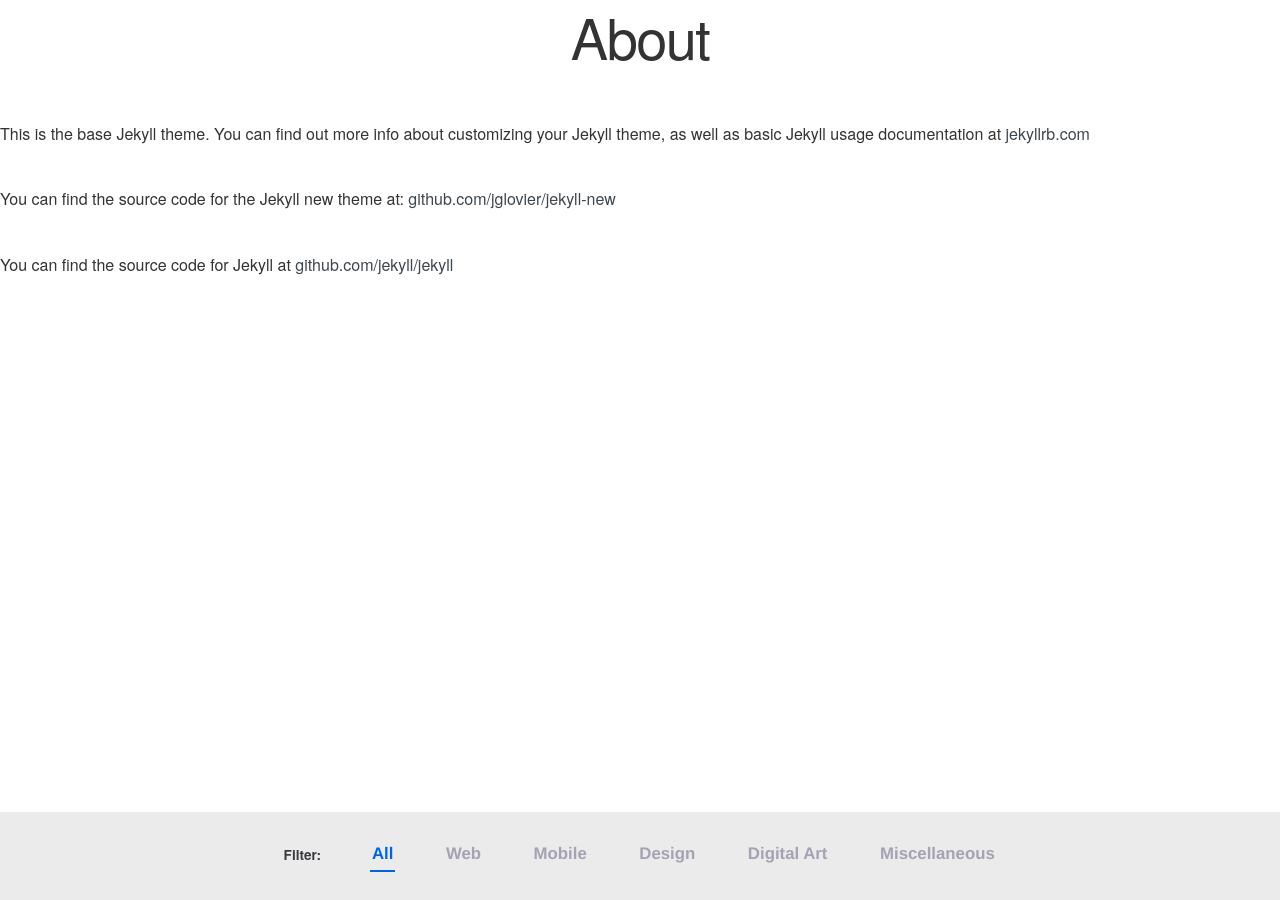
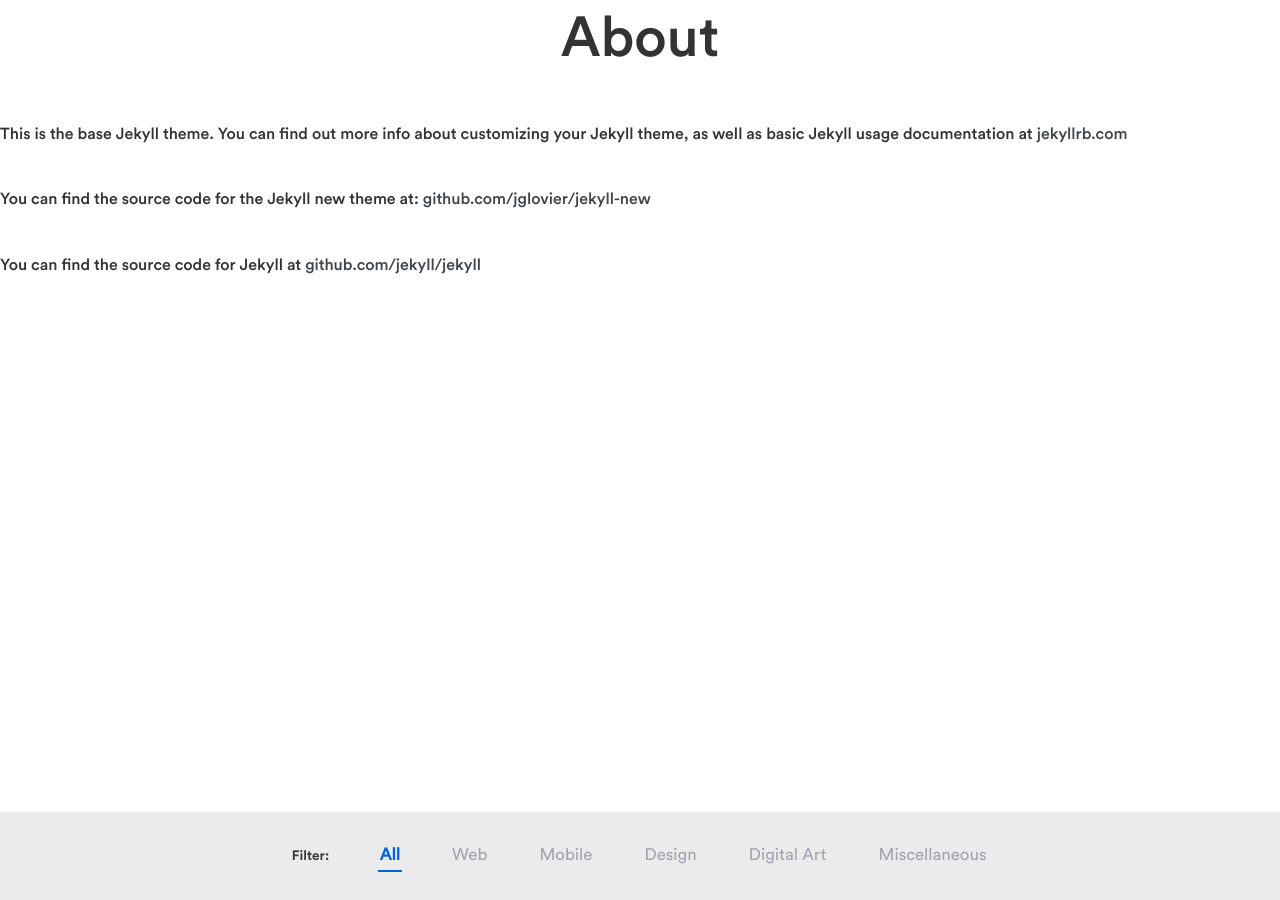
Before and after one commit to alejandrogarciasalas/portfolio-old, a Jekyll site: the page built from about.md, in a window 1280 px wide. Built offline with Jekyll 4.4.1, drawn with Linux system fonts in a browser that asks for light colours; nearby versions of some CDN libraries; some web fonts are replaced; library files that are not in the unit come from our copies.

Commit message:
update style

```diff
--- a/_sass/component.scss
+++ b/_sass/component.scss
@@ -119,7 +119,7 @@
 
 .meta__title {
 	font-size: .95em;
-	font-weight: bold;
+	font-weight: 300;
 	margin: 0;
 	padding: .4em 0 .1em;
 }
@@ -136,7 +136,6 @@
 /* Action style */
 
 .action {
-	font-family: Avenir, 'Helvetica Neue', 'Lato', 'Segoe UI', Helvetica, Arial, sans-serif;
 	font-size: 1.05em;
 	position: relative;
 	overflow: hidden;
@@ -164,29 +163,6 @@
 .text-hidden {
 	position: absolute;
 	top: 200%;
-}
-
-/* Add to cart button */
-
-.action--buy {
-	position: absolute;
-	top: 0;
-	right: 0;
-	padding: 1.85em 2.35em;
-	-webkit-transition: opacity .3s, -webkit-transform .3s;
-	transition: opacity .3s, transform .3s;
-	-webkit-transform: translate3d(-5px, 0, 0);
-	transform: translate3d(-5px, 0, 0);
-}
-
-.no-touch .action--buy {
-	opacity: 0;
-}
-
-.no-touch .grid__item:hover .action--buy {
-	opacity: 1;
-	-webkit-transform: translate3d(0, 0, 0);
-	transform: translate3d(0, 0, 0);
 }
 
 /* Fixed bottom bar */
@@ -224,7 +200,8 @@
 }
 
 .filter__item {
-	font-weight: bold;
+	font-family: 'Circular Book';
+	font-weight: normal;
 	margin: 0 2%;
 	padding: .1em;
 	vertical-align: middle;
@@ -233,6 +210,7 @@
 }
 
 .filter__item--selected {
+	font-weight: bold;
 	color: $color-link;
 	border-color: $color-link;
 }
@@ -242,125 +220,6 @@
 	display: none;
 }
 
-/* Shopping cart */
-
-.cart {
-	font-size: 1.5em;
-	position: absolute;
-	top: 0;
-	right: 0;
-	overflow: hidden;
-	height: 100%;
-	padding: 0 1.195em;
-	cursor: pointer;
-	color: #abacae;
-	border: none;
-	background-color: #131415;
-}
-
-.no-touch .cart:focus,
-.no-touch .cart:hover {
-	color: #fff;
-	outline: none;
-}
-
-.cart--animate .cart__icon {
-	-webkit-animation: cartAnim .4s forwards;
-	animation: cartAnim .4s forwards;
-}
-
-@-webkit-keyframes cartAnim {
-	50% {
-		opacity: 0;
-		-webkit-transform: translate3d(50px, 0, 0);
-		transform: translate3d(50px, 0, 0);
-	}
-	51% {
-		opacity: 0;
-		-webkit-transform: translate3d(-50px, 0, 0);
-		transform: translate3d(-50px, 0, 0);
-	}
-	100% {
-		opacity: 1;
-		-webkit-transform: translate3d(0, 0, 0);
-		transform: translate3d(0, 0, 0);
-	}
-}
-
-@keyframes cartAnim {
-	50% {
-		opacity: 0;
-		-webkit-transform: translate3d(50px, 0, 0);
-		transform: translate3d(50px, 0, 0);
-	}
-	51% {
-		opacity: 0;
-		-webkit-transform: translate3d(-50px, 0, 0);
-		transform: translate3d(-50px, 0, 0);
-	}
-	100% {
-		opacity: 1;
-		-webkit-transform: translate3d(0, 0, 0);
-		transform: translate3d(0, 0, 0);
-	}
-}
-
-.cart__count {
-	font-size: 9px;
-	font-weight: bold;
-	line-height: 15px;
-	position: absolute;
-	top: 50%;
-	right: 20px;
-	width: 15px;
-	height: 15px;
-	margin: -16px 0 0 0;
-	text-align: center;
-	color: #fff;
-	border-radius: 50%;
-	background: $color-link;
-}
-
-.cart--animate .cart__count {
-	-webkit-animation: countAnim .4s forwards;
-	animation: countAnim .4s forwards;
-}
-
-@-webkit-keyframes countAnim {
-	50% {
-		opacity: 0;
-		-webkit-transform: translate3d(0, 80px, 0);
-		transform: translate3d(0, 80px, 0);
-	}
-	51% {
-		opacity: 0;
-		-webkit-transform: translate3d(0, -80px, 0);
-		transform: translate3d(0, -80px, 0);
-	}
-	100% {
-		opacity: 1;
-		-webkit-transform: translate3d(0, 0, 0);
-		transform: translate3d(0, 0, 0);
-	}
-}
-
-@keyframes countAnim {
-	50% {
-		opacity: 0;
-		-webkit-transform: translate3d(0, 80px, 0);
-		transform: translate3d(0, 80px, 0);
-	}
-	51% {
-		opacity: 0;
-		-webkit-transform: translate3d(0, -80px, 0);
-		transform: translate3d(0, -80px, 0);
-	}
-	100% {
-		opacity: 1;
-		-webkit-transform: translate3d(0, 0, 0);
-		transform: translate3d(0, 0, 0);
-	}
-}
 /* Resize grid items on smaller screens */
 
 @media screen and (max-width: 65em) {
@@ -403,9 +262,6 @@
 	.action__text {
 		display: none;
 	}
-	.cart {
-		padding: 0 1em;
-	}
 }
 
 @media screen and (max-width: 25em) {
@@ -420,9 +276,4 @@
 	.grid__item--size-a {
 		width: 100%;
 	}
-	.action--buy {
-		font-size: 1.5em;
-		padding: 1.15em 1.5em;
-		-webkit-tap-highlight-color: transparent;
-	}
 }
--- a/_sass/custom.scss
+++ b/_sass/custom.scss
@@ -33,7 +33,7 @@ header h1 {
 }
 
 .sub-header{
-	margin: 2% 1.5% 3% 4%;
+	margin: 1.8% 1% 3% 3%;
 }
 
 .site-title{
--- a/_sass/fonts.scss
+++ b/_sass/fonts.scss
@@ -2,80 +2,80 @@
 
 @font-face {
 	font-family: 'Circular';
-	src: url('../fonts/circular/Circular-Bold.eot');
-	src: url('../fonts/circular/Circular-Bold.eot?#iefix') format('embedded-opentype'),
-		url('../fonts/circular/Circular-Bold.woff') format('woff'),
-		url('../fonts/circular/Circular-Bold.ttf') format('truetype');
+	src: url('../assets/fonts/circular/Circular-Bold.eot');
+	src: url('../assets/fonts/circular/Circular-Bold.eot?#iefix') format('embedded-opentype'),
+		url('../assets/fonts/circular/Circular-Bold.woff') format('woff'),
+		url('../assets/fonts/circular/Circular-Bold.ttf') format('truetype');
 	font-weight: bold;
 	font-style: normal;
 }
 
 @font-face {
 	font-family: 'Circular';
-	src: url('../fonts/circular/Circular-Black.eot');
-	src: url('../fonts/circular/Circular-Black.eot?#iefix') format('embedded-opentype'),
-		url('../fonts/circular/Circular-Black.woff') format('woff'),
-		url('../fonts/circular/Circular-Black.ttf') format('truetype');
+	src: url('../assets/fonts/circular/Circular-Black.eot');
+	src: url('../assets/fonts/circular/Circular-Black.eot?#iefix') format('embedded-opentype'),
+		url('../assets/fonts/circular/Circular-Black.woff') format('woff'),
+		url('../assets/fonts/circular/Circular-Black.ttf') format('truetype');
 	font-weight: 900;
 	font-style: normal;
 }
 
 @font-face {
 	font-family: 'Circular Book';
-	src: url('../fonts/circular/Circular-Book.eot');
-	src: url('../fonts/circular/Circular-Book.eot?#iefix') format('embedded-opentype'),
-		url('../fonts/circular/Circular-Book.woff') format('woff'),
-		url('../fonts/circular/Circular-Book.ttf') format('truetype');
+	src: url('../assets/fonts/circular/Circular-Book.eot');
+	src: url('../assets/fonts/circular/Circular-Book.eot?#iefix') format('embedded-opentype'),
+		url('../assets/fonts/circular/Circular-Book.woff') format('woff'),
+		url('../assets/fonts/circular/Circular-Book.ttf') format('truetype');
 	font-weight: normal;
 	font-style: normal;
 }
 
 @font-face {
 	font-family: 'Circular';
-	src: url('../fonts/circular/Circular-Medium.eot');
-	src: url('../fonts/circular/Circular-Medium.eot?#iefix') format('embedded-opentype'),
-		url('../fonts/circular/Circular-Medium.woff') format('woff'),
-		url('../fonts/circular/Circular-Medium.ttf') format('truetype');
+	src: url('../assets/fonts/circular/Circular-Medium.eot');
+	src: url('../assets/fonts/circular/Circular-Medium.eot?#iefix') format('embedded-opentype'),
+		url('../assets/fonts/circular/Circular-Medium.woff') format('woff'),
+		url('../assets/fonts/circular/Circular-Medium.ttf') format('truetype');
 	font-weight: 500;
 	font-style: normal;
 }
 
 @font-face {
 	font-family: 'Circular';
-	src: url('../fonts/circular/Circular-MediumItalic.eot');
-	src: url('../fonts/circular/Circular-MediumItalic.eot?#iefix') format('embedded-opentype'),
-		url('../fonts/circular/Circular-MediumItalic.woff') format('woff'),
-		url('../fonts/circular/Circular-MediumItalic.ttf') format('truetype');
+	src: url('../assets/fonts/circular/Circular-MediumItalic.eot');
+	src: url('../assets/fonts/circular/Circular-MediumItalic.eot?#iefix') format('embedded-opentype'),
+		url('../assets/fonts/circular/Circular-MediumItalic.woff') format('woff'),
+		url('../assets/fonts/circular/Circular-MediumItalic.ttf') format('truetype');
 	font-weight: 500;
 	font-style: italic;
 }
 
 @font-face {
 	font-family: 'Circular Book';
-	src: url('../fonts/circular/Circular-BookItalic.eot');
-	src: url('../fonts/circular/Circular-BookItalic.eot?#iefix') format('embedded-opentype'),
-		url('../fonts/circular/Circular-BookItalic.woff') format('woff'),
-		url('../fonts/circular/Circular-BookItalic.ttf') format('truetype');
+	src: url('../assets/fonts/circular/Circular-BookItalic.eot');
+	src: url('../assets/fonts/circular/Circular-BookItalic.eot?#iefix') format('embedded-opentype'),
+		url('../assets/fonts/circular/Circular-BookItalic.woff') format('woff'),
+		url('../assets/fonts/circular/Circular-BookItalic.ttf') format('truetype');
 	font-weight: normal;
 	font-style: italic;
 }
 
 @font-face {
 	font-family: 'Circular';
-	src: url('../fonts/circular/Circular-BoldItalic.eot');
-	src: url('../fonts/circular/Circular-BoldItalic.eot?#iefix') format('embedded-opentype'),
-		url('../fonts/circular/Circular-BoldItalic.woff') format('woff'),
-		url('../fonts/circular/Circular-BoldItalic.ttf') format('truetype');
+	src: url('../assets/fonts/circular/Circular-BoldItalic.eot');
+	src: url('../assets/fonts/circular/Circular-BoldItalic.eot?#iefix') format('embedded-opentype'),
+		url('../assets/fonts/circular/Circular-BoldItalic.woff') format('woff'),
+		url('../assets/fonts/circular/Circular-BoldItalic.ttf') format('truetype');
 	font-weight: bold;
 	font-style: italic;
 }
 
 @font-face {
 	font-family: 'Circular';
-	src: url('../fonts/circular/Circular-BlackItalic.eot');
-	src: url('../fonts/circular/Circular-BlackItalic.eot?#iefix') format('embedded-opentype'),
-		url('../fonts/circular/Circular-BlackItalic.woff') format('woff'),
-		url('../fonts/circular/Circular-BlackItalic.ttf') format('truetype');
+	src: url('../assets/fonts/circular/Circular-BlackItalic.eot');
+	src: url('../assets/fonts/circular/Circular-BlackItalic.eot?#iefix') format('embedded-opentype'),
+		url('../assets/fonts/circular/Circular-BlackItalic.woff') format('woff'),
+		url('../assets/fonts/circular/Circular-BlackItalic.ttf') format('truetype');
 	font-weight: 900;
 	font-style: italic;
 }
--- a/_sass/skeleton/_typography.scss
+++ b/_sass/skeleton/_typography.scss
@@ -4,12 +4,24 @@ h1, h2, h3, h4, h5, h6 {
   margin-top: 0;
   margin-bottom: 2rem;
   font-weight: 300; }
-h1 { font-size: 4.0rem; line-height: 1.2;  letter-spacing: -.1rem;}
-h2 { font-size: 3.6rem; line-height: 1.25; letter-spacing: -.1rem; }
-h3 { font-size: 3.0rem; line-height: 1.3;  letter-spacing: -.1rem; }
-h4 { font-size: 2.4rem; line-height: 1.35; letter-spacing: -.08rem; }
-h5 { font-size: 1.8rem; line-height: 1.5;  letter-spacing: -.05rem; }
-h6 { font-size: 1.5rem; line-height: 1.6;  letter-spacing: 0; }
+h1 { font-size: 4.0rem; line-height: 1.2;
+  // letter-spacing: -.1rem;
+}
+h2 { font-size: 3.6rem; line-height: 1.25;
+  // letter-spacing: -.1rem;
+}
+h3 { font-size: 3.0rem; line-height: 1.3;
+  // letter-spacing: -.1rem;
+}
+h4 { font-size: 2.4rem; line-height: 1.35;
+  // letter-spacing: -.08rem;
+}
+h5 { font-size: 1.8rem; line-height: 1.5;
+  // letter-spacing: -.05rem;
+}
+h6 { font-size: 1.5rem; line-height: 1.6;
+  // letter-spacing: 0;
+}
 
 /* Larger than phablet */
 @media (min-width: 550px) {
--- a/index.html
+++ b/index.html
@@ -39,9 +39,4 @@ layout: default
     </section>
     <!-- /grid-->
   </div>
-
-
-
-
-
   <!-- <p class="rss-subscribe">subscribe <a href="{{ "/feed.xml" | prepend: site.baseurl }}">via RSS</a></p> -->
```
